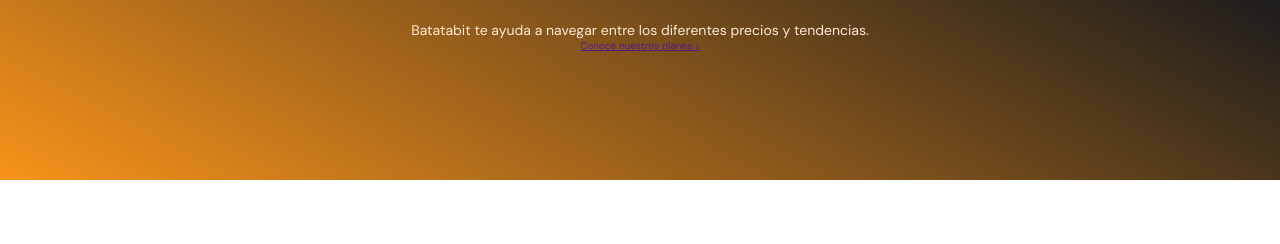
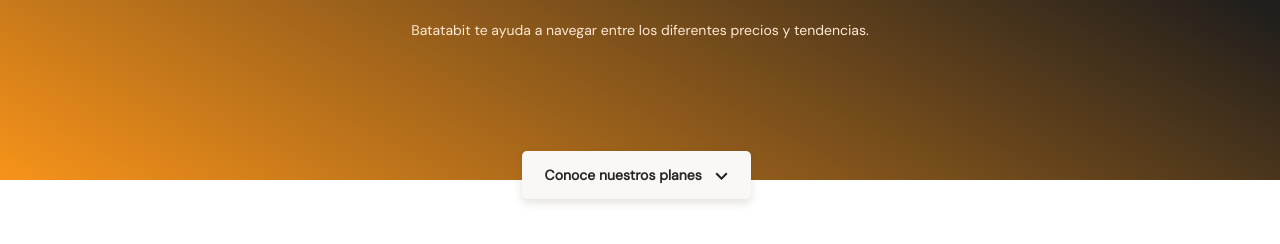
Before and after one commit to GABYvaz/mobilefirst, a plain HTML site: page index.html in a window 1280 px wide. Shown: the part 154-398 px from the top of the page. Drawn offline with Linux system fonts and the light colour scheme.

Commit message:
commit 7 boton flotante

```diff
--- a/index.html
+++ b/index.html
@@ -17,7 +17,7 @@
         <div class="header--title-container">
             <h1>La proxima revolucion en el intercambio de criptomonedas</h1>
             <p>Batatabit te ayuda a navegar entre los diferentes precios y tendencias.</p>
-            <a href="" class="header--button">Conoce nuestros planes <samp>i</samp></a>
+            <a href="" class="header--button">Conoce nuestros planes <span></span></a>
         </div>
     </header>
     <main>
--- a/styles.css
+++ b/styles.css
@@ -65,3 +65,29 @@
      line-height: 1.8rem;
      color: var(--soft-orange);
  }
+ .header--title-container .header--button {
+     position: absolute;
+     left: calc(50% - 118px);
+     top: 270px;
+     display: block;
+     margin-top: 35px;
+     padding: 15px;
+     width: 229px;
+     height: 48px;
+     background-color: var(--off-white);
+     /*Sombras*/
+     box-shadow: 0px 4px 8px rgba(89, 73, 30, 0.16);
+     border: none;
+     border-radius: 5px;
+     font-size: 1.4rem;
+     font-weight: bold;
+     text-decoration: none;
+     color: var(--black);
+ }
+ .header--button span {
+     display: inline-block;
+     width: 13px;
+     height: 8px;
+     margin-left: 10px;
+     background-image: url("./assets/icons/down-arrow.svg");
+ }
```
